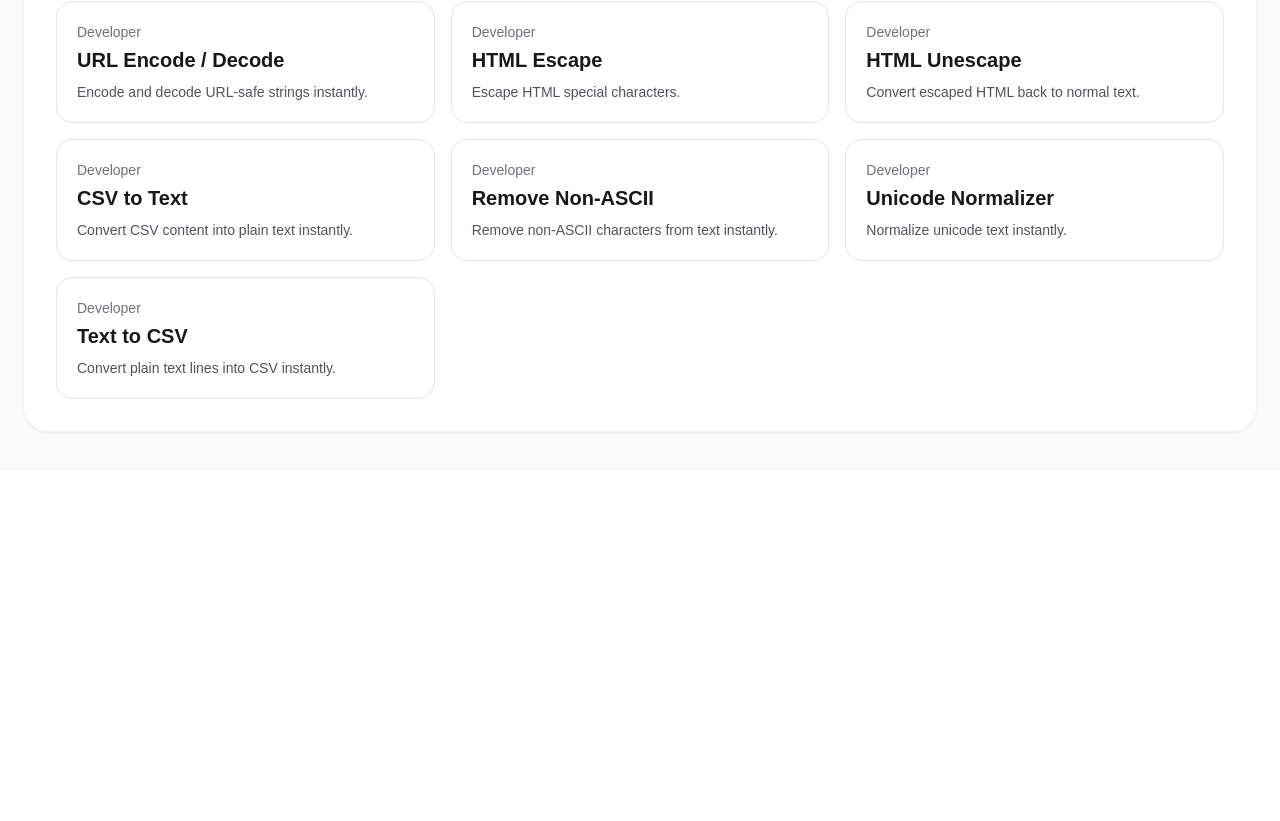
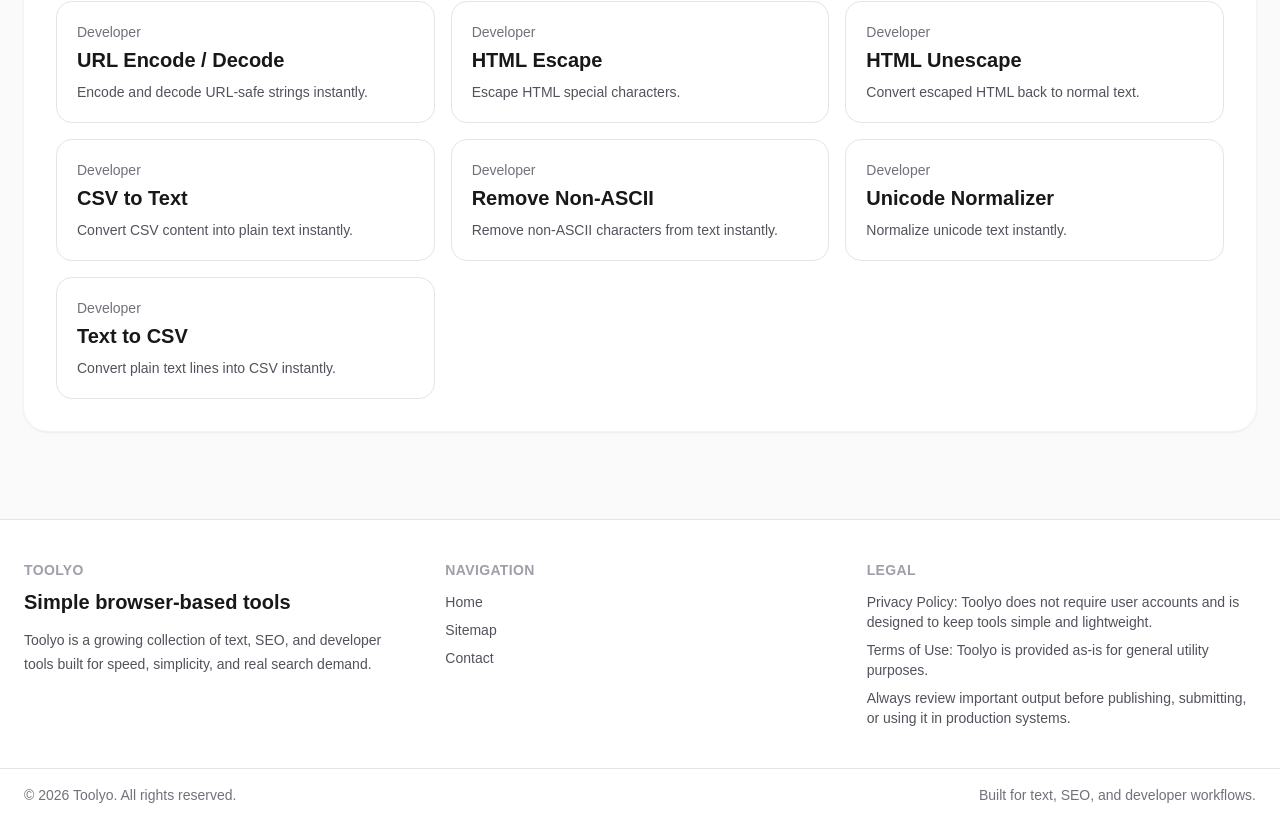
Before and after one commit to Kalluska/Toolyo, a Next.js app: page / in a window 1280 px wide. Shown: the part 2994-3815 px from the top of the page. Before the commit the page ends 3465 px from the top, so only its background shows below. Built offline with nearby package versions, Linux system fonts and the light colour scheme.

Commit message:
Add site footer with navigation and legal text

```diff
--- a/src/app/page.tsx
+++ b/src/app/page.tsx
@@ -4,6 +4,7 @@
 import { useMemo, useState } from "react";
 import { tools } from "@/data/tools";
 import SiteSidebar from "@/components/site-sidebar";
+import SiteFooter from "@/components/site-footer";
 
 const categoryIntro: Record<string, { title: string; description: string }> = {
   Text: {
@@ -161,6 +162,8 @@
           </div>
         </div>
       </section>
+
+      <SiteFooter />
     </div>
   );
 }
--- /dev/null
+++ b/src/components/site-footer.tsx
@@ -0,0 +1,69 @@
+import Link from "next/link";
+
+export default function SiteFooter() {
+  return (
+    <footer className="mt-12 border-t border-zinc-200 bg-white">
+      <div className="mx-auto grid max-w-7xl gap-8 px-6 py-10 md:grid-cols-3">
+        <div>
+          <div className="text-sm font-semibold uppercase tracking-wide text-zinc-400">
+            Toolyo
+          </div>
+          <h3 className="mt-2 text-xl font-bold">Simple browser-based tools</h3>
+          <p className="mt-3 max-w-md text-sm leading-6 text-zinc-600">
+            Toolyo is a growing collection of text, SEO, and developer tools built
+            for speed, simplicity, and real search demand.
+          </p>
+        </div>
+
+        <div>
+          <div className="text-sm font-semibold uppercase tracking-wide text-zinc-400">
+            Navigation
+          </div>
+          <div className="mt-3 space-y-2 text-sm">
+            <Link href="/" className="block text-zinc-600 hover:text-zinc-900">
+              Home
+            </Link>
+            <a
+              href="/sitemap.xml"
+              className="block text-zinc-600 hover:text-zinc-900"
+            >
+              Sitemap
+            </a>
+            <a
+              href="mailto:kalle.etelaaho15@gmail.com?subject=Toolyo%20Feedback"
+              className="block text-zinc-600 hover:text-zinc-900"
+            >
+              Contact
+            </a>
+          </div>
+        </div>
+
+        <div>
+          <div className="text-sm font-semibold uppercase tracking-wide text-zinc-400">
+            Legal
+          </div>
+          <div className="mt-3 space-y-2 text-sm text-zinc-600">
+            <p>
+              Privacy Policy: Toolyo does not require user accounts and is designed
+              to keep tools simple and lightweight.
+            </p>
+            <p>
+              Terms of Use: Toolyo is provided as-is for general utility purposes.
+            </p>
+            <p>
+              Always review important output before publishing, submitting, or using
+              it in production systems.
+            </p>
+          </div>
+        </div>
+      </div>
+
+      <div className="border-t border-zinc-200">
+        <div className="mx-auto flex max-w-7xl flex-col gap-2 px-6 py-4 text-sm text-zinc-500 md:flex-row md:items-center md:justify-between">
+          <div>© 2026 Toolyo. All rights reserved.</div>
+          <div>Built for text, SEO, and developer workflows.</div>
+        </div>
+      </div>
+    </footer>
+  );
+}
--- a/src/components/tool-layout.tsx
+++ b/src/components/tool-layout.tsx
@@ -3,6 +3,7 @@
 import { useState } from "react";
 import Link from "next/link";
 import SiteSidebar from "@/components/site-sidebar";
+import SiteFooter from "@/components/site-footer";
 
 type ToolLayoutProps = {
   currentSlug: string;
@@ -89,6 +90,8 @@
           {children}
         </main>
       </section>
+
+      <SiteFooter />
     </div>
   );
 }
```
